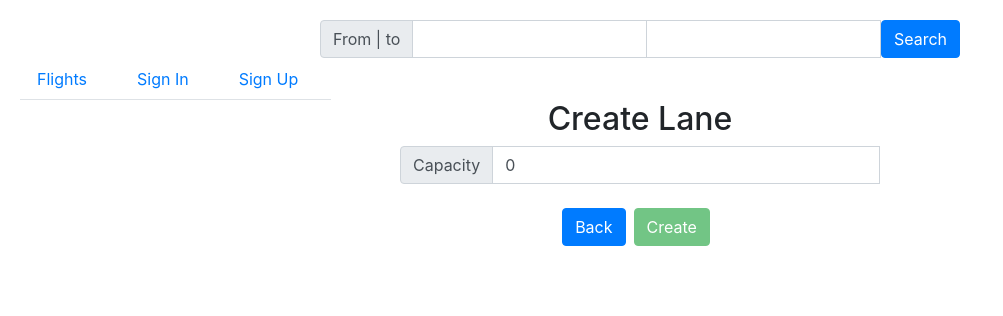
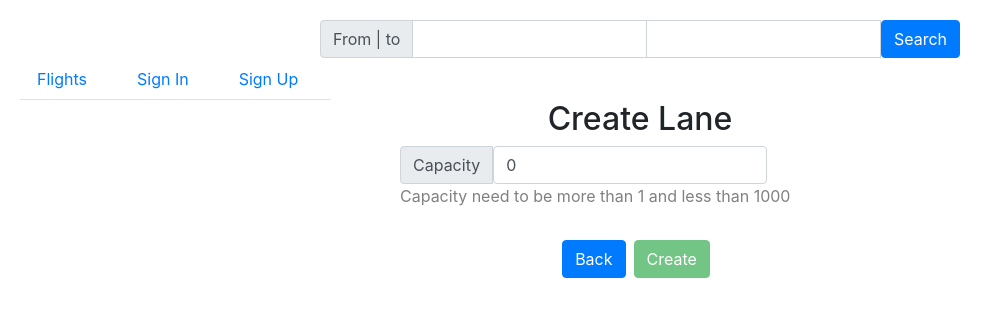
Before and after one commit to Vineti-Internship/group_4_final_project, a React (Create React App) app in the folder client/: page /newlane in a window 1280 px wide. Shown: the top 316 px of the page, without its empty margins (0-1003 px from the left). Built offline with nearby package versions, Linux system fonts and the light colour scheme; no server answers.

Commit message:
feat(lane): add capacity validation message

```diff
--- a/client/src/components/NewLanesForm/new_lane_form.js
+++ b/client/src/components/NewLanesForm/new_lane_form.js
@@ -66,9 +66,10 @@ export  default class NewLaneForm extends React.Component{
             <div class="input-group">
               <div class="input-group-prepend">
                 <span class="input-group-text" id="">Capacity</span>
+                <input className="capacity-input" type="number" name="capacity" onChange={this.changeState} value={capacity} className="form-control" aria-label="Default" aria-describedby="inputGroup-sizing-default"/>
               </div>
-              <input className="capacity-input" type="number" name="capacity" onChange={this.changeState} value={capacity} className="form-control" aria-label="Default" aria-describedby="inputGroup-sizing-default"/>
               <br/>
+              <label style={{color:"grey"}}>Capacity need to be more than 1 and less than 1000</label>
             </div>
             <br/>
             <div class="btn-group mr-2" role="group" aria-label="First group">
```
